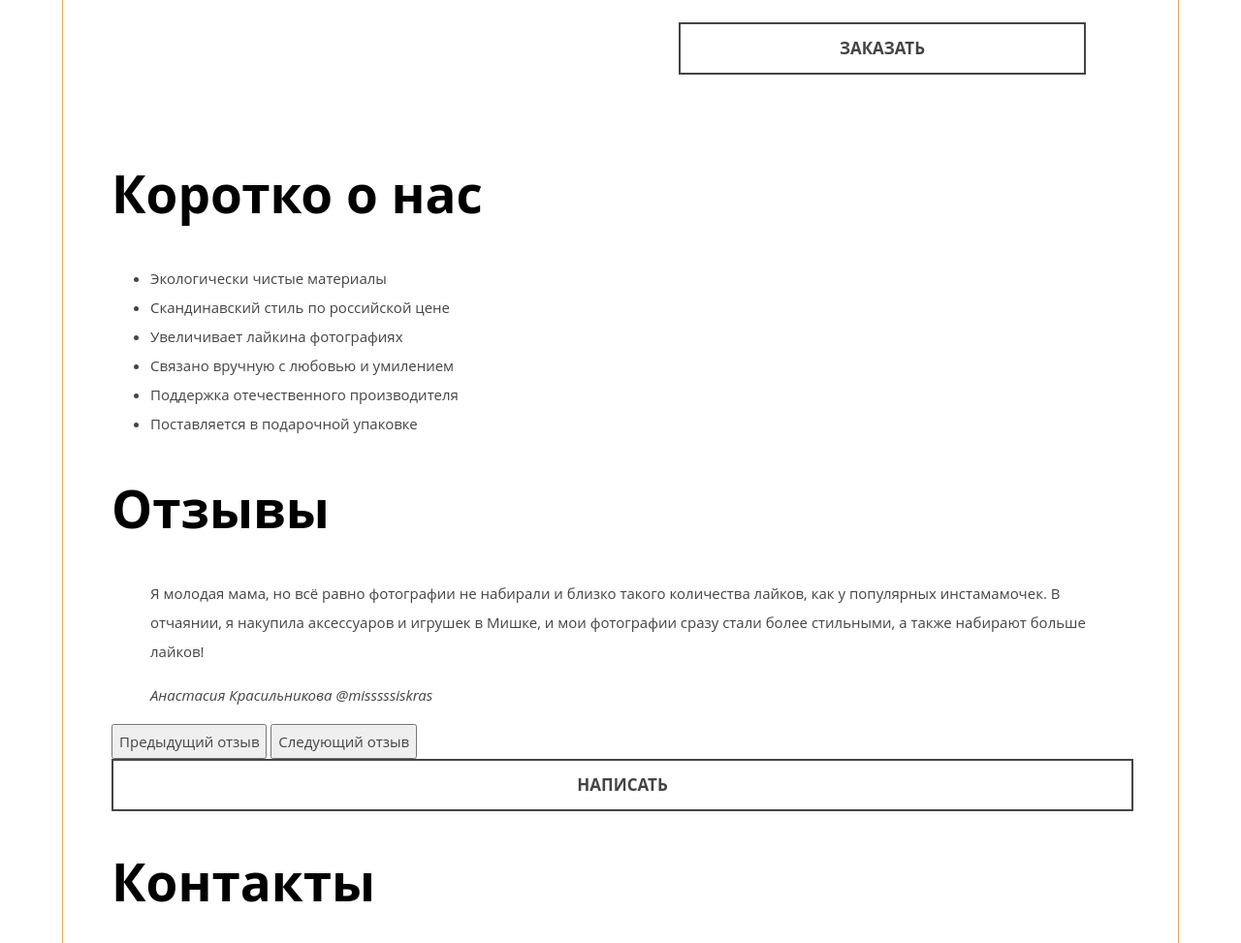
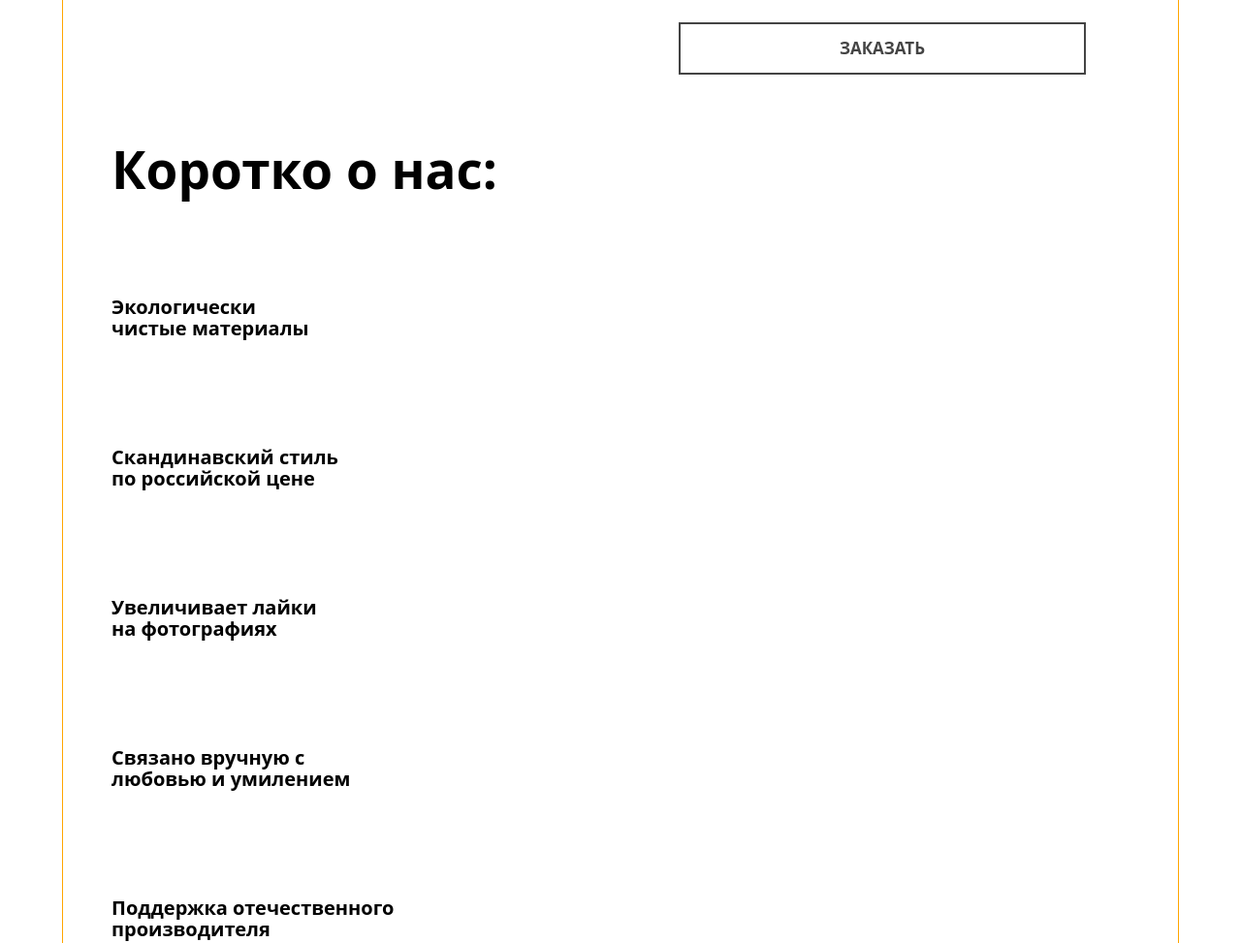
Before and after one commit to vikt0ryia/238370-mishka, a website: page index.html in a window 1280 px wide. Shown: the part 1422-2395 px from the top of the page at 97% size. Drawn offline with nearby package versions, Linux system fonts and the light colour scheme; files that its build step writes are made by us from their sources.

Commit message:
Сделала блок О Нас

```diff
--- a/index.html
+++ b/index.html
@@ -34,7 +34,7 @@
       </ul>
       <div class="wrapper">
         <article class="product">
-          <h2 class="title  product__title">Вязаные корзинки</h2>
+          <h2 class="product__title">Вязаные корзинки</h2>
           <div class="product__wrapper">
             <p class="product__description">Экологически чистая пряжа, ручная работа. Доступны в шести расцветках, и трех размерах.</p>
             <table class="product__table-properties">
@@ -59,14 +59,14 @@
           </div>
         </article>
         <section class="about-us">
-          <h2 class="about-us__title">Коротко о нас</h2>
-          <ul class="about-items">
-            <li class="about-us__item">Экологически чистые материалы</li>
-            <li class="about-us__item">Скандинавский стиль по российской цене</li>
-            <li class="about-us__item">Увеличивает лайкина фотографиях</li>
-            <li class="about-us__item">Связано вручную с любовью и умилением</li>
-            <li class="about-us__item">Поддержка отечественного производителя</li>
-            <li class="about-us__item">Поставляется в подарочной упаковке</li>
+          <h2 class="about-us__title">Коротко о нас:</h2>
+          <ul class="about-us__items">
+            <li class="about-us__item">Экологически<br> чистые материалы</li>
+            <li class="about-us__item">Скандинавский стиль<br> по российской цене</li>
+            <li class="about-us__item">Увеличивает лайки<br> на фотографиях</li>
+            <li class="about-us__item">Связано вручную с<br> любовью и умилением</li>
+            <li class="about-us__item">Поддержка отечественного<br> производителя</li>
+            <li class="about-us__item">Поставляется в<br> подарочной упаковке</li>
           </ul>
         </section>
         <section class="feedback">
--- a/less/blocks/about-us.less
+++ b/less/blocks/about-us.less
@@ -0,0 +1,44 @@
+.about-us {
+  margin-bottom: 56px;
+}
+
+.about-us__title {
+  margin: 0;
+  padding-top: 27px;
+}
+
+.about-us__items {
+  .items-reset();
+}
+
+.about-us__item {
+  padding-top: 85px;
+  padding-right: 20px;
+
+  font-size: 17px;
+  line-height: 20px;
+  font-weight: bold;
+  color: @black;
+}
+
+@media (min-width: @tablet-widths) {
+
+  .about-us__title {
+    padding-top: 27px;
+    padding-bottom: 18px;
+  }
+
+  .about-us__items {
+
+  }
+
+  .about-us__item {
+    padding-top: 85px;
+    padding-right: 35px;
+    margin-bottom: 26px;
+    width: 50%;
+
+    font-size: 20px;
+    line-height: 22px;
+  }
+}
--- a/less/blocks/product.less
+++ b/less/blocks/product.less
@@ -1,3 +1,7 @@
+.product {
+  margin-bottom: 42px;
+}
+
 .product__title {
 
   position: relative;
@@ -53,10 +57,6 @@
 .product-image img {
   width: 260px;
   height: 315px;
-}
-
-.product__cart {
-  margin-bottom: 50px;
 }
 
 @media (min-width: @tablet-widths) {
--- a/less/style.less
+++ b/less/style.less
@@ -10,6 +10,7 @@
 @import "blocks/main-nav.less";
 @import "blocks/catalog-items.less";
 @import "blocks/product.less";
+@import "blocks/about-us.less";
 @import "blocks/feedback.less";
 @import "blocks/contacts.less";
 @import "blocks/product-review.less";
```
